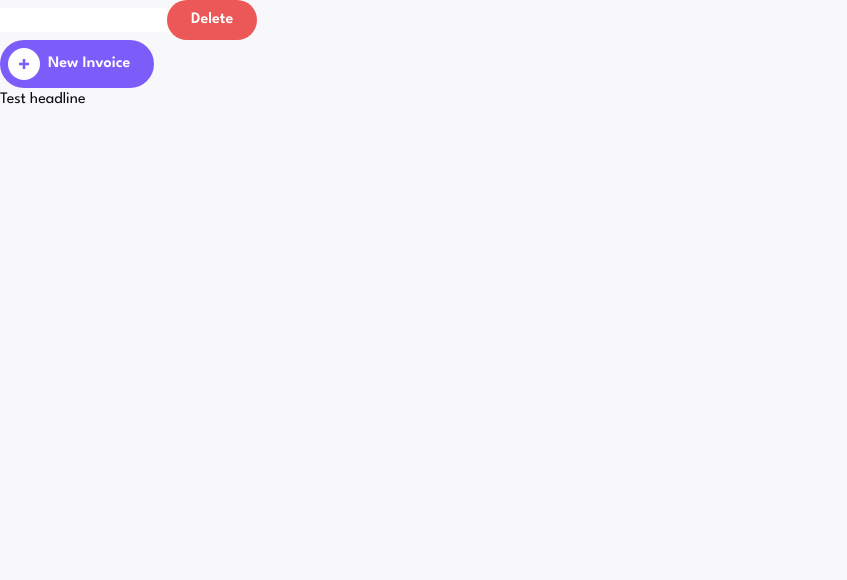
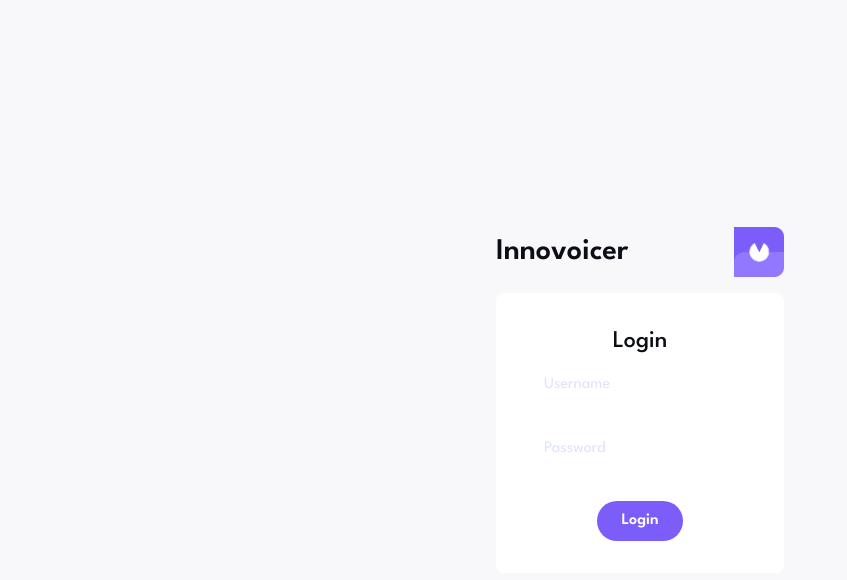
Before and after one commit to TomasLukes/innovoicer, a Next.js app in the folder frontend/: page / in a window 1280 px wide. Shown: the top 580 px of the page, without its empty margins (0-847 px from the left). Built offline with nearby package versions, Linux system fonts and the light colour scheme.

Commit message:
Add rough first draft of initial login page

```diff
--- /dev/null
+++ b/frontend/src/app/components/ui/buttons/ButtonPrimary.tsx
@@ -0,0 +1,8 @@
+
+export default function ButtonPrimary(props: { label: string }) {
+    return (
+        <button className="bg-primary hover:bg-primary-light text-white font-semibold block mx-auto py-2 px-6 rounded-full" type="submit">
+            {props.label}
+        </button>
+    )
+}
--- /dev/null
+++ b/frontend/src/app/components/ui/forms/InputText.tsx
@@ -0,0 +1,9 @@
+
+export default function InputText(props: { label: string }) {
+    return (
+        <label htmlFor="" className="flex flex-col mb-4 text-neutral-500">
+            {props.label}
+            <input type="text" className="text-black"/>
+        </label>
+    )
+}
--- a/frontend/src/app/page.tsx
+++ b/frontend/src/app/page.tsx
@@ -1,17 +1,23 @@
-import ButtonDelete from "./components/ui/buttons/ButtonDelete";
-import ButtonNewInvoice from "./components/ui/buttons/ButtonNewInvoice";
+import Image from "next/image";
+import innovoicerLogo from "../../public/assets/icons/innovoicer-logo.png"
+import ButtonPrimary from "./components/ui/buttons/ButtonPrimary";
+import InputText from "./components/ui/forms/InputText";
 
 export default function Home() {
   return (
-    <main className="h-screen w-screen bg-light-bg dark:bg-dark-bg">
-      <section>
-        <label htmlFor="">
-          <input type="text" />
-        </label>
-        <ButtonDelete />
-        <ButtonNewInvoice />
+    <main className="h-screen w-screen grid place-content-center bg-light-bg dark:bg-dark-bg">
+      <section className="w-72">
+        <div className="mx-auto w-full flex items-center gap-2 mb-4">
+          <h1 className="text-light-typo dark:text-dark-typo text-3xl font-semibold">Innovoicer</h1>
+          <Image src={innovoicerLogo} alt="Logo of Innovoicer app" width={50} height={50} className="ml-auto"/>
+        </div>
+        <form action="" className="bg-white dark:bg-secondary-bg py-8 px-12 rounded-lg">
+          <h2 className="text-light-typo dark:text-dark-typo text-center text-2xl font-medium mb-4">Login</h2>
+          <InputText label='Username' />
+          <InputText label='Password' />
+          <ButtonPrimary label='Login' />
+        </form>
       </section>
-      <h1 className="text-light-typo dark:text-dark-typo">Test headline</h1>
     </main>
   )
 }
--- a/frontend/tailwind.config.js
+++ b/frontend/tailwind.config.js
@@ -17,6 +17,7 @@ module.exports = {
         // Background colors
         'light-bg': '#F8F8FB',
         'dark-bg': '#141625',
+        'secondary-bg': '#1E2139',
 
         // Typography colors
         'light-typo': '#0C0E16',
@@ -30,6 +31,9 @@ module.exports = {
         'secondary': '#1E2139',
         'secondary-light': '#252945',
 
+        // Neutral colors
+        'neutral-500': '#DFE3FA',
+
         // Danger colors
         'danger': '#EC5757',
         'danger-light': '#FF9797',
```
Also changed, not shown: frontend/public/assets/icons/innovoicer-logo.png (added).
